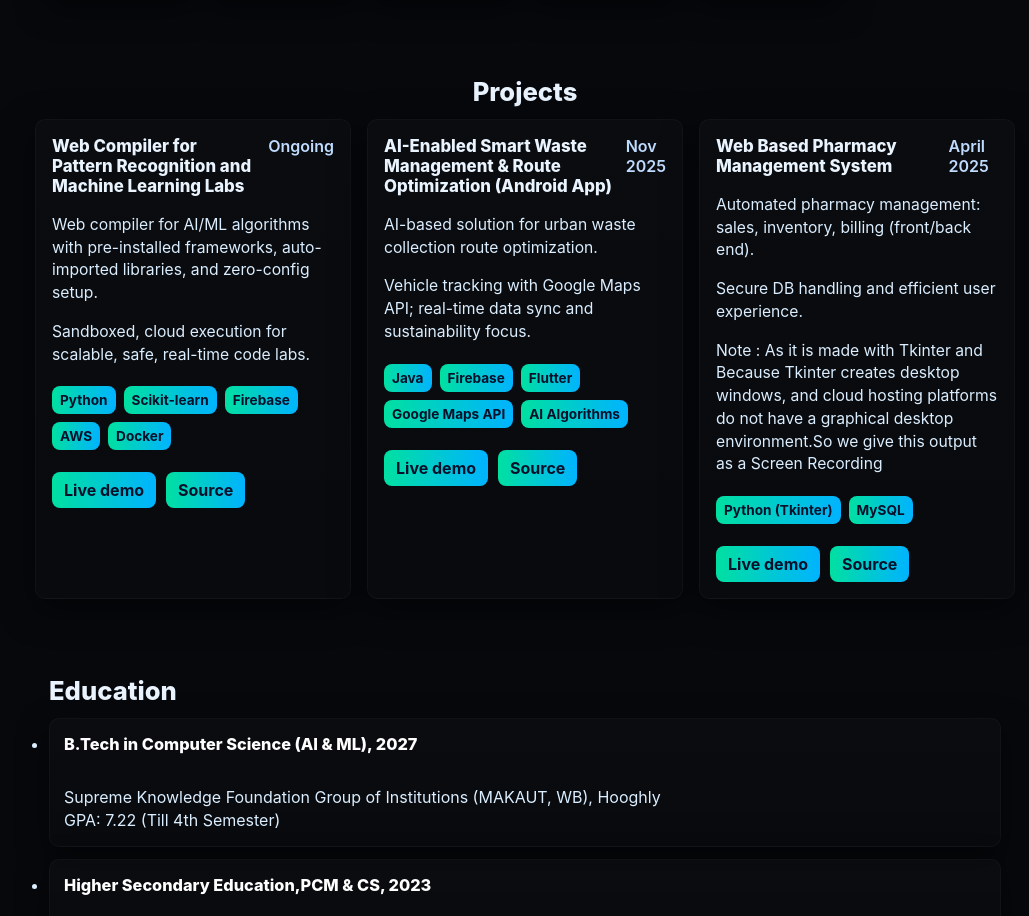
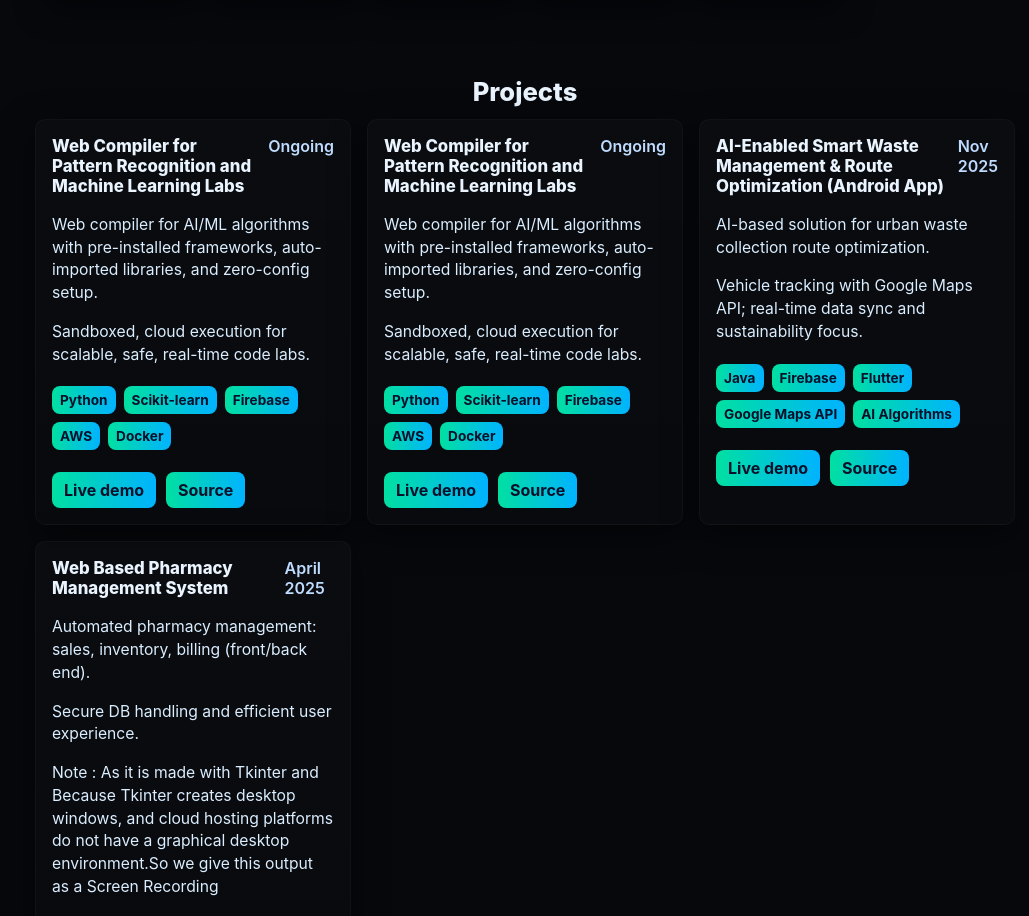
Before and after one commit to techkrishnendu29/krishnendughoshprofile, a React (Create React App) app: page / in a window 1280 px wide. Shown: the part 1300-2216 px from the top of the page, without its empty margins (115-1144 px from the left). Built offline with nearby package versions, Linux system fonts and the light colour scheme.

Commit message:
Update Projects.js

```diff
--- a/src/components/Projects.js
+++ b/src/components/Projects.js
@@ -3,6 +3,17 @@ import './Projects.css';
 
 const projects = [
   {
+    title: "Web Compiler for Pattern Recognition and Machine Learning Labs",
+    date: "Ongoing",
+    stack: ["Python", "Scikit-learn", "Firebase", "AWS", "Docker"],
+    description: [
+      "Web compiler for AI/ML algorithms with pre-installed frameworks, auto-imported libraries, and zero-config setup.",
+      "Sandboxed, cloud execution for scalable, safe, real-time code labs."
+    ],
+    demo: "00", // Replace with your actual live demo link
+    repo: "https://github.com/techkrishnendu29/webcompiler"
+  },
+    {
     title: "Web Compiler for Pattern Recognition and Machine Learning Labs",
     date: "Ongoing",
     stack: ["Python", "Scikit-learn", "Firebase", "AWS", "Docker"],
```
